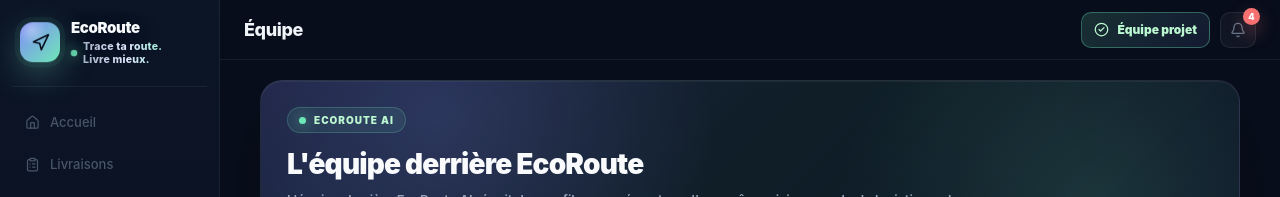
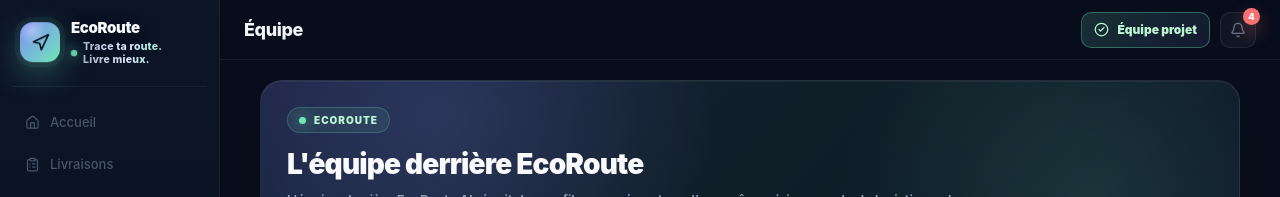
Before and after one commit to M0hdii/ecoroute, a React (Vite) app: page / in a window 1280 px wide. Both pictures are taken after a click on the button "Équipe projet". Shown: the top 197 px of the page. Built offline with nearby package versions, Linux system fonts and the light colour scheme.

Commit message:
Update EcoRoute

```diff
--- a/src/App.jsx
+++ b/src/App.jsx
@@ -2580,7 +2580,7 @@ export function App() {
                       background: "#6EE7B7",
                       boxShadow: "0 0 14px rgba(110,231,183,0.85)",
                     }} />
-                    EcoRoute AI
+                    EcoRoute
                   </div>
 
                   <h2 style={{
```
